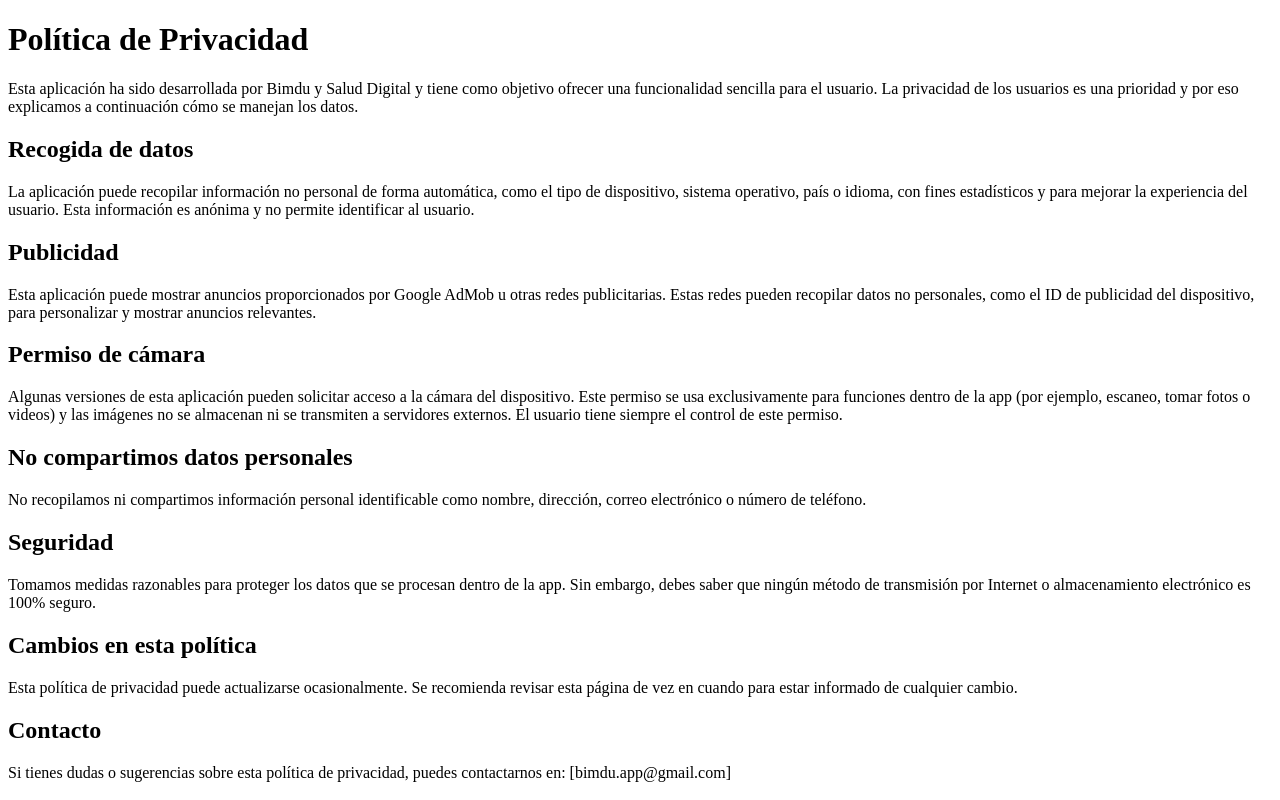
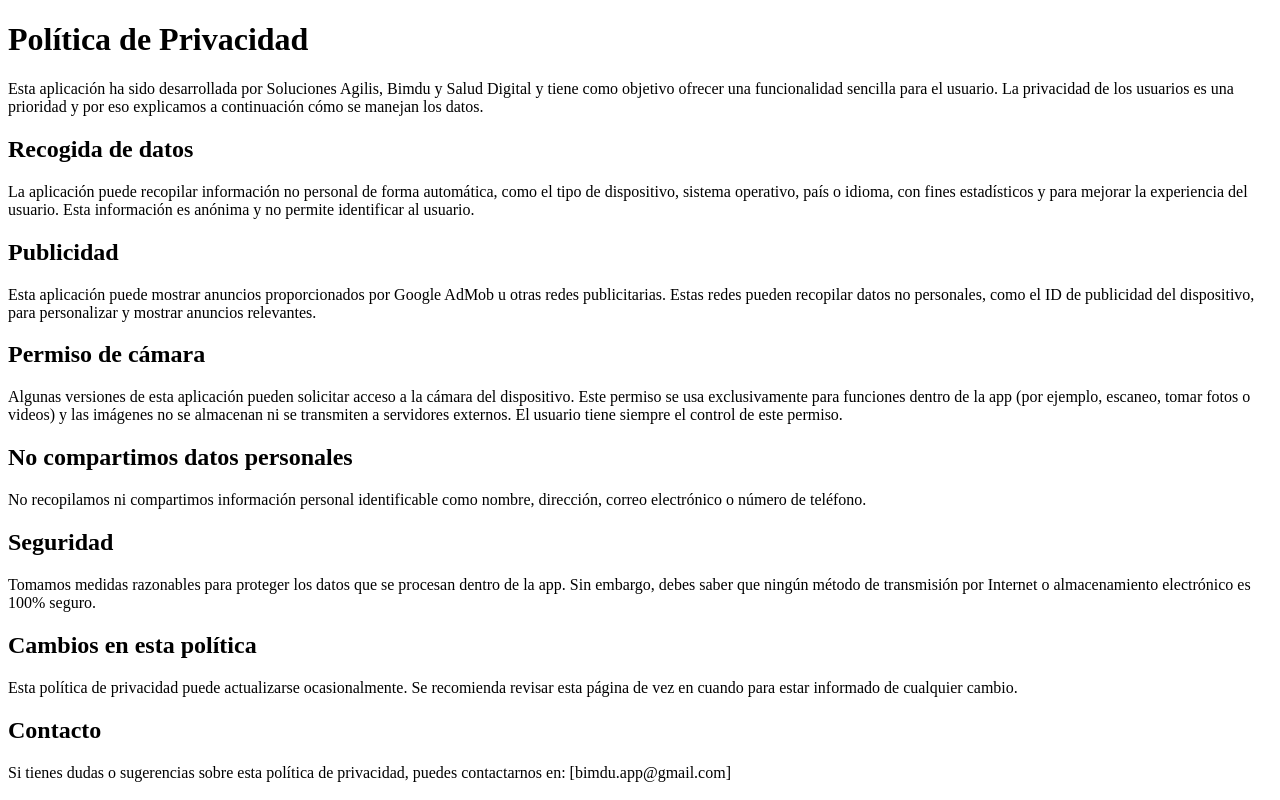
Before and after one commit to amarco016/privacy-policy, a plain HTML site: page index.html in a window 1280 px wide. Drawn offline with Linux system fonts and the light colour scheme.

Commit message:
Update index.html

```diff
--- a/index.html
+++ b/index.html
@@ -8,7 +8,7 @@
 <body>
   <h1>Política de Privacidad</h1>
 
-  <p>Esta aplicación ha sido desarrollada por Bimdu y Salud Digital y tiene como objetivo ofrecer una funcionalidad sencilla para el usuario. La privacidad de los usuarios es una prioridad y por eso explicamos a continuación cómo se manejan los datos.</p>
+  <p>Esta aplicación ha sido desarrollada por Soluciones Agilis, Bimdu y Salud Digital y tiene como objetivo ofrecer una funcionalidad sencilla para el usuario. La privacidad de los usuarios es una prioridad y por eso explicamos a continuación cómo se manejan los datos.</p>
 
   <h2>Recogida de datos</h2>
   <p>La aplicación puede recopilar información no personal de forma automática, como el tipo de dispositivo, sistema operativo, país o idioma, con fines estadísticos y para mejorar la experiencia del usuario. Esta información es anónima y no permite identificar al usuario.</p>
```
